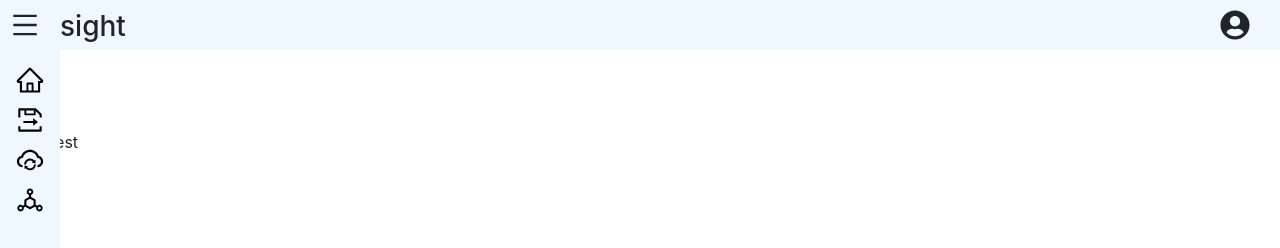
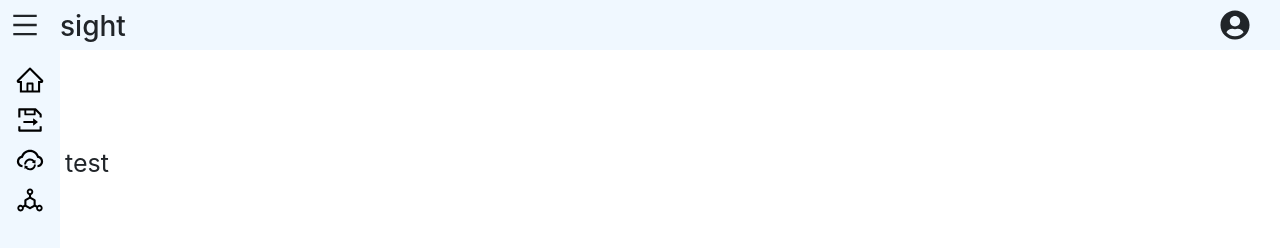
Before and after one commit to balaji0852/sight-enterprise, a React (Create React App) app: page /#/Classes in a window 1280 px wide. Before the commit this address led to /#/Setting. Shown: the top 248 px of the page. Built offline with nearby package versions, Linux system fonts and the light colour scheme.

Commit message:
do check

```diff
--- a/src/components/Pages/Setting.js
+++ b/src/components/Pages/Setting.js
@@ -16,10 +16,9 @@ componentDidMount(){
 }
 
 render() {
-  console.log(window.location.hash);
 
   return (
-    <div className="workflow">
+    <div className="setting">
       test
     </div>
   );
```
